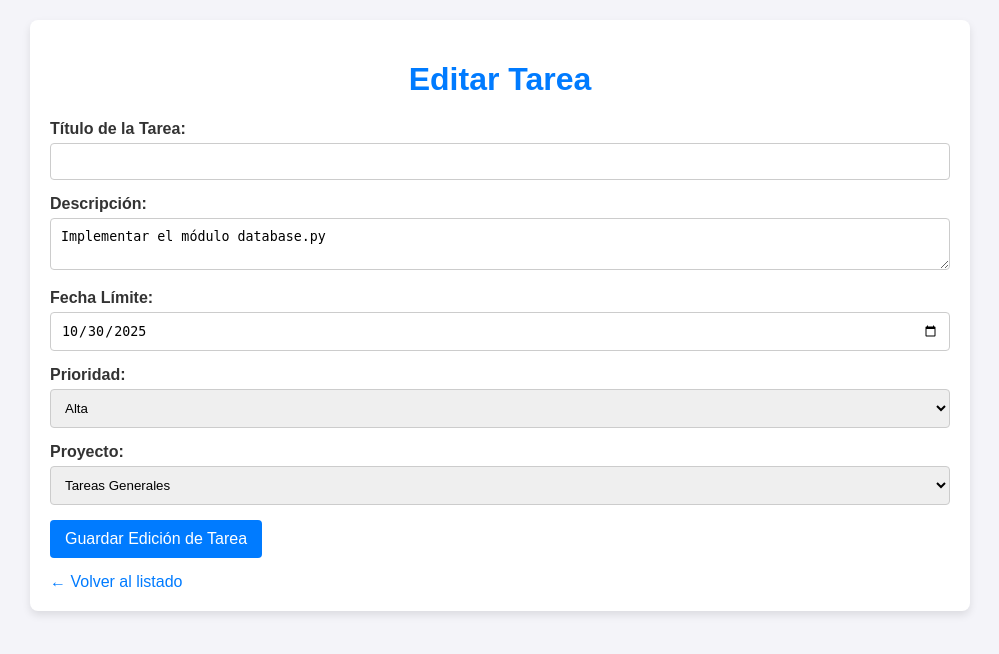
After one commit to codehred/task-flow, a Flask app: page /tarea/editar/1 in a window 1280 px wide. The commit adds this page. Shown: the top 654 px of the page, without its empty margins (140-1139 px from the left). Run offline with Flask 3, Linux system fonts and the light colour scheme; data comes from the database, SQL or seed files in the repository; both versions use the stored data as it was after the commit.

Commit message:
Agregada la edición de las tareas y funcionamiento terminado de agregar proyectos

```diff
--- a/app.py
+++ b/app.py
@@ -45,20 +45,7 @@ def crear_tarea_web():
     return render_template('formulario_tarea.html', proyectos=proyectos)
 
 
-@app.route('/completar/<int:tarea_id>')
-def completar_tarea(tarea_id):
-    db_manager.actualizar_tarea_estado(tarea_id, "Completada")
 
-    return redirect(url_for('index'))
-
-
-if __name__ == '__main__':
-    # Las tablas ya se crean automáticamente en el __init__ de DBManager
-
-    # Corremos Flask
-    app.run(debug=True)
-
-# app.py (después de las rutas existentes)
 
 @app.route('/completar/<int:tarea_id>')
 def completar_tarea(tarea_id):
@@ -71,3 +58,57 @@ def completar_tarea(tarea_id):
 
     # 2. Redirigimos al usuario a la página principal para ver el cambio
     return redirect(url_for('index'))
+
+@app.route('/eliminar/<int:tarea_id>')
+def eliminar_tarea(tarea_id):
+    """
+    Ruta que maneja la eliminación de una tarea (CRUD Delete).
+    <int:tarea_id> es un parámetro dinámico que Flask espera en la URL.
+    """
+    # 1. Llamamos al método DELETE del DBManager
+    db_manager.eliminar_tarea(tarea_id)
+
+    # 2. Redirigimos al usuario a la página principal para ver el cambio
+    return redirect(url_for('index'))
+
+@app.route('/proyecto/nuevo', methods=['GET', 'POST'])
+def crear_proyecto_web():
+    """Ruta para mostrar y procesar el formulario de nuevo proyecto."""
+    if request.method == 'POST':
+        nombre = request.form.get('nombre')
+        descripcion = request.form.get('descripcion')
+
+        nuevo_p = Proyecto(nombre=nombre, descripcion=descripcion)
+        db_manager.crear_proyecto(nuevo_p)
+        return redirect(url_for('index'))
+
+    return render_template('formulario_proyecto.html')
+
+@app.route('/tarea/editar/<int:tarea_id>', methods=['GET', 'POST'])
+def editar_tarea_web(tarea_id):
+    tarea = db_manager.obtener_tarea_por_id(tarea_id)
+    proyectos = db_manager.obtener_proyectos()
+
+    if request.method == 'POST':
+
+        tarea.actualizar_datos(
+            titulo=request.form.get('titulo'),
+            descripcion=request.form.get('descripcion'),
+            fecha_limite=request.form.get('fecha_limite'),
+            prioridad=request.form.get('prioridad'),
+            proyecto_id=int(request.form.get('proyecto_id'))
+        )
+
+        db_manager.guardar_cambios_tarea(tarea)
+
+        return redirect(url_for('index'))
+
+    return render_template('formulario_edicion_tarea.html', tarea=tarea, proyectos=proyectos)
+
+if __name__ == '__main__':
+    # Las tablas ya se crean automáticamente en el __init__ de DBManager
+
+    # Corremos Flask
+    app.run(debug=True)
+
+# app.py (después de las rutas existentes)
--- a/src/database.py
+++ b/src/database.py
@@ -53,6 +53,8 @@ def crear_tablas():
 
 class DBManager:
 
+
+
     def __init__(self):
         crear_tablas()
 
@@ -83,6 +85,33 @@ class DBManager:
             for fila in filas
         ]
         return proyectos
+
+    def crear_proyecto(self, proyecto: Proyecto) -> Proyecto:
+        conn = get_connection()
+        cursor = conn.cursor()
+
+        cursor.execute("""
+            INSERT INTO proyectos(nombre, descripcion, fecha_inicio, estado)
+            VALUES(?, ?, ?, ?)
+        """, (proyecto._nombre, proyecto._descripcion,
+              proyecto._fecha_inicio, proyecto._estado))
+
+        proyecto.id = cursor.lastrowid
+        conn.commit()
+        conn.close()
+        return proyecto
+
+    def eliminar_tarea(self, tarea_id: int) -> bool:
+        conn = get_connection()
+        cursor = conn.cursor()
+
+        cursor.execute("DELETE FROM tareas WHERE id=?", (tarea_id,))
+
+        deleted = cursor.rowcount > 0
+
+        conn.commit()
+        conn.close()
+        return deleted
 
     def obtener_tareas(self, estado=None):
         conn = get_connection()
@@ -133,6 +162,86 @@ class DBManager:
         return updated
 
 
+     # --- Tareas (CRUD - UPDATE) ---
+    def actualizar_tarea_estado(self, tarea_id: int, nuevo_estado: str) -> bool:
+        """
+        Actualiza el estado de una tarea específica en la DB.
+        """
+        conn = get_connection()
+        cursor = conn.cursor()
+
+        # Sentencia SQL para actualizar UN solo campo de UN solo registro (UPDATE)
+        cursor.execute("""
+            UPDATE tareas
+            SET estado=?
+            WHERE id=?
+        """, (nuevo_estado, tarea_id))
+
+        # Validamos si se actualizó algún registro
+        updated = cursor.rowcount > 0
+
+        conn.commit()
+        conn.close()
+        return updated
+    def actualizar_tarea_editar(self, tarea_id: int, nuevo_titulo: str, nueva_descripcion: str,
+                                 nueva_fecha_limite: str, nueva_prioridad: str) -> bool:
+        """
+        Actualiza los detalles de una tarea específica en la DB.
+        """
+        conn = get_connection()
+        cursor = conn.cursor()
+
+        # Sentencia SQL para actualizar varios campos de UN solo registro (UPDATE)
+        cursor.execute("""
+            UPDATE tareas
+            SET titulo=?, descripcion=?, fecha_limite=?, prioridad=?
+            WHERE id=?
+        """, (nuevo_titulo, nueva_descripcion, nueva_fecha_limite, nueva_prioridad, tarea_id))
+
+        # Validamos si se actualizó algún registro
+        updated = cursor.rowcount > 0
+
+        conn.commit()
+        conn.close()
+        return updated
+    def obtener_tarea_por_id(self, tarea_id: int) -> Tarea:
+        """
+        Obtiene una tarea específica por su ID.
+        """
+        conn = get_connection()
+        cursor = conn.cursor()
+
+        cursor.execute("SELECT * FROM tareas WHERE id=?", (tarea_id,))
+        fila = cursor.fetchone()
+        conn.close()
+
+        if fila:
+            tarea = Tarea(
+                titulo=fila['titulo'],
+                fecha_limite=fila['fecha_limite'],
+                prioridad=fila['prioridad'],
+                proyecto_id=fila['proyecto_id'],
+                estado=fila['estado'],
+                descripcion=fila['descripcion'],
+                fecha_creacion=fila['fecha_creacion'],
+                id=fila['id']
+            )
+            return tarea
+        return None
+    def guardar_cambios_tarea(self, tarea: Tarea):
+        """Recibe un objeto Tarea y guarda sus cambios en la DB."""
+        conn = get_connection()
+        cursor = conn.cursor()
+        cursor.execute("""
+            UPDATE tareas
+            SET titulo=?, descripcion=?, fecha_limite=?, prioridad=?, proyecto_id=?
+            WHERE id=?
+        """, (tarea._titulo, tarea._descripcion, tarea._fecha_limite,
+            tarea._prioridad, tarea._proyecto_id, tarea._id))
+        conn.commit()
+        conn.close()
+
+
 if __name__ == '__main__':
     # Bloque de prueba para la clase
     if os.path.exists(DATABASE_NAME):
@@ -157,25 +266,3 @@ if __name__ == '__main__':
     print(f"Tarea creada y ID asignado: {tarea_creada.id}")
 
     # src/database.py (dentro de la clase DBManager)
-
-    # --- Tareas (CRUD - UPDATE) ---
-    def actualizar_tarea_estado(self, tarea_id: int, nuevo_estado: str) -> bool:
-        """
-        Actualiza el estado de una tarea específica en la DB.
-        """
-        conn = get_connection()
-        cursor = conn.cursor()
-
-        # Sentencia SQL para actualizar UN solo campo de UN solo registro (UPDATE)
-        cursor.execute("""
-            UPDATE tareas
-            SET estado=?
-            WHERE id=?
-        """, (nuevo_estado, tarea_id))
-
-        # Validamos si se actualizó algún registro
-        updated = cursor.rowcount > 0
-
-        conn.commit()
-        conn.close()
-        return updated
--- a/src/modelos.py
+++ b/src/modelos.py
@@ -16,16 +16,16 @@ class Proyecto:
 
     @property
     def id(self):
-        """Getter para acceder al ID de forma limpia (proyecto.id)."""
+        #"""Getter para acceder al ID de forma limpia (proyecto.id)."""
         return self._id
 
     @id.setter
     def id(self, valor):
-        """Setter necesario para que la DB pueda asignar el ID después de la creación."""
+        #"""Setter necesario para que la DB pueda asignar el ID después de la creación."""
         self._id = valor
 
     def to_dict(self):
-        """Convierte el objeto a un diccionario, útil para Flask y la DB."""
+       # """Convierte el objeto a un diccionario, útil para Flask y la DB."""
         return {
             'id': self._id,
             'nombre': self._nombre,
@@ -84,3 +84,10 @@ class Tarea:
             'estado': self._estado,
             'proyecto_id': self._proyecto_id
         }
+    def actualizar_datos(self, titulo, descripcion, fecha_limite, prioridad, proyecto_id):
+        """Actualiza los atributos internos del objeto."""
+        self._titulo = titulo
+        self._descripcion = descripcion
+        self._fecha_limite = fecha_limite
+        self._prioridad = prioridad
+        self._proyecto_id = proyecto_id
--- /dev/null
+++ b/templates/formulario_edicion_tarea.html
@@ -0,0 +1,88 @@
+<!DOCTYPE html>
+<html lang="es">
+<head>
+    <meta charset="UTF-8">
+    <title>Editar Tarea</title>
+    <link rel="stylesheet" href="{{ url_for('static', filename='styles.css') }}">
+    <style>
+        /* Estilos específicos para el formulario */
+        .form-group {
+            margin-bottom: 15px;
+        }
+        .form-group label {
+            display: block;
+            margin-bottom: 5px;
+            font-weight: bold;
+        }
+        .form-group input, .form-group textarea, .form-group select {
+            width: 100%;
+            padding: 10px;
+            border: 1px solid #ccc;
+            border-radius: 4px;
+            box-sizing: border-box;
+        }
+        .submit-button {
+            background-color: #007bff;
+            color: white;
+            padding: 10px 15px;
+            border: none;
+            border-radius: 4px;
+            cursor: pointer;
+            font-size: 1em;
+        }
+        .back-link {
+            display: inline-block;
+            margin-top: 15px;
+            color: #007bff;
+            text-decoration: none;
+        }
+    </style>
+</head>
+<body>
+    <div class="container">
+        <h1>Editar Tarea</h1>
+
+        <form method="POST" action="{{ url_for('editar_tarea_web', tarea_id=tarea._id) }}">
+            <div class="form-group">
+                <label for="titulo">Título de la Tarea:</label>
+                <input type="text" id="titulo" name="titulo"  value "{{tarea._titulo}}" required>
+            </div>
+
+            <div class="form-group">
+                <label for="descripcion">Descripción:</label>
+                <textarea id="descripcion" name="descripcion">{{ tarea._descripcion }}</textarea>
+            </div>
+
+            <div class="form-group">
+                <label for="fecha_limite">Fecha Límite:</label>
+                <input type="date" id="fecha_limite" name="fecha_limite" value="{{ tarea._fecha_limite }}" required>
+            </div>
+
+           <div class="form-group">
+                <label for="prioridad">Prioridad:</label>
+                <select id="prioridad" name="prioridad" required>
+                    <option value="Baja" {% if tarea._prioridad == 'Baja' %}selected{% endif %}>Baja</option>
+                    <option value="Media" {% if tarea._prioridad == 'Media' %}selected{% endif %}>Media</option>
+                    <option value="Alta" {% if tarea._prioridad == 'Alta' %}selected{% endif %}>Alta</option>
+                    <option value="Urgente" {% if tarea._prioridad == 'Urgente' %}selected{% endif %}>Urgente</option>
+                </select>
+            </div>
+
+            <div class="form-group">
+                <label for="proyecto_id">Proyecto:</label>
+                <select id="proyecto_id" name="proyecto_id">
+                    {% for proyecto in proyectos %}
+                        <option value="{{ proyecto._id }}" {% if proyecto._id == tarea._proyecto_id %}selected{% endif %}>
+                            {{ proyecto._nombre }}
+                        </option>
+                    {% endfor %}
+                </select>
+            </div>
+
+            <button type="submit" class="submit-button">Guardar Edición de Tarea</button>
+        </form>
+
+        <a href="{{ url_for('index') }}" class="back-link">← Volver al listado</a>
+    </div>
+</body>
+</html>
```
Also changed, not shown: templates/formulario_proyecto.html (added, +66 -0 lines), templates/index.html (+43 -34 lines), tareas.db.
